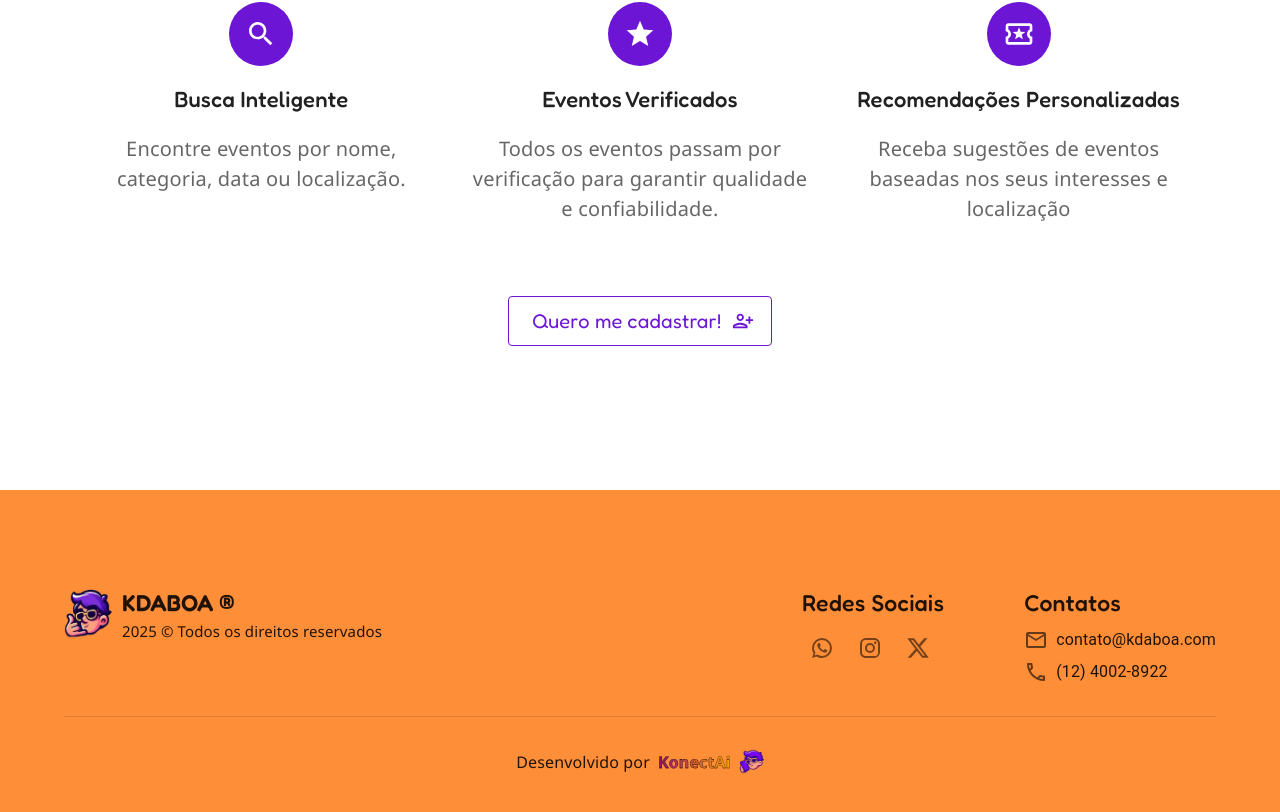
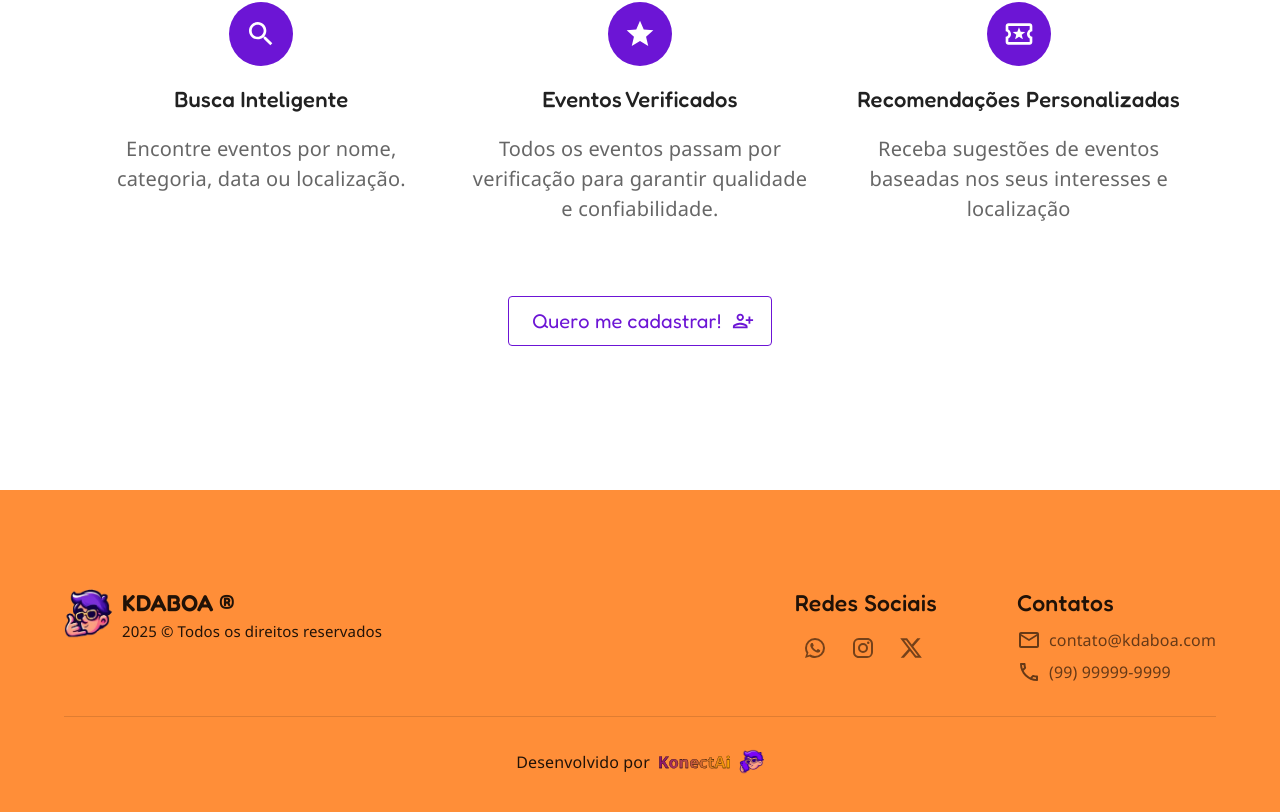
Before and after one commit to GustavoAzvdo/PI_KDaBoa, a React (Vite) app in the folder kdaboa/: page / in a window 1280 px wide. Shown: the part 1931-2743 px from the top of the page. Built offline with nearby package versions, Linux system fonts and the light colour scheme; no server answers.

Commit message:
fix(Footer): update contact information and apply consistent styling

```diff
--- a/kdaboa/src/components/Footer/Footer.tsx
+++ b/kdaboa/src/components/Footer/Footer.tsx
@@ -102,11 +102,11 @@ const Footer = () => {
               <Stack sx={{ fontFamily: 'var(--notosans)', mt: 1 }} spacing={1}>
                 <Box sx={{ display: 'flex', gap: 1, justifyContent: { xs: 'center', md: 'flex-start' } }}>
                   <EmailOutlined sx={{color: 'text.secondary'}} />
-                  <Typography>contato@kdaboa.com</Typography>
+                  <Typography sx={{color: 'text.secondary', fontFamily: 'var(--notosans)'}}>contato@kdaboa.com</Typography>
                 </Box>
                 <Box sx={{ display: 'flex', gap: 1, justifyContent: { xs: 'center', md: 'flex-start' } }}>
                   <PhoneOutlined sx={{color: 'text.secondary'}} />
-                  <Typography>(12) 4002-8922</Typography>
+                  <Typography sx={{color: 'text.secondary', fontFamily: 'var(--notosans)'}}>(99) 99999-9999</Typography>
                 </Box>
               </Stack>
             </Box>
```
